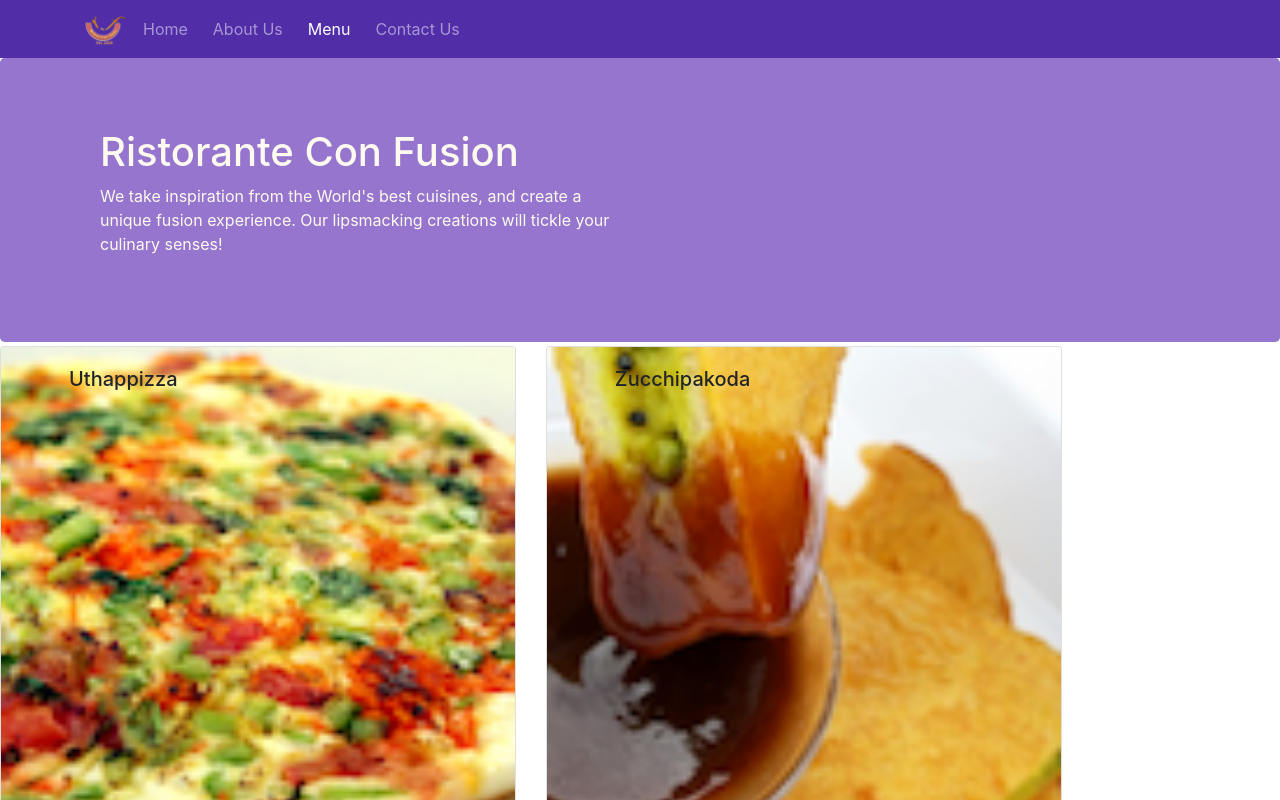
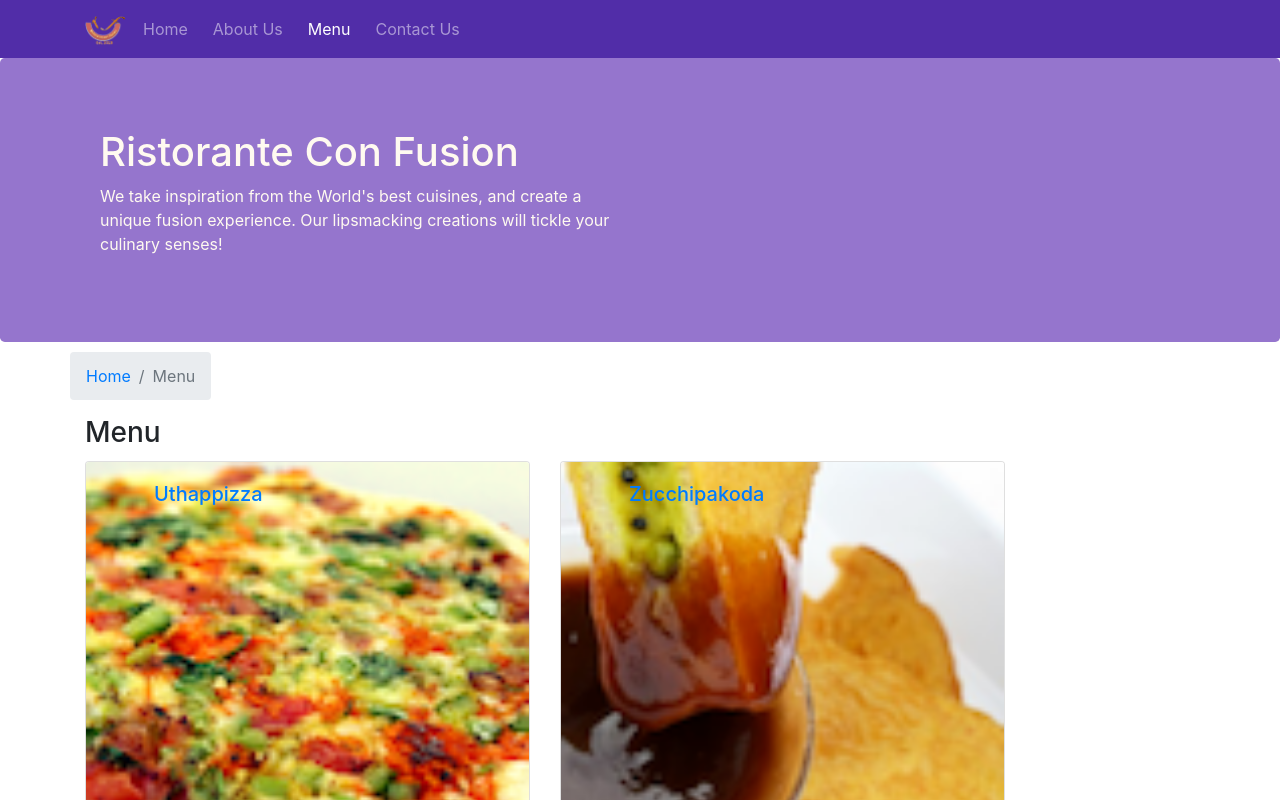
Before and after one commit to Marwa64/React-Practice, a React (Create React App) app: page /menu in a window 1280 px wide. Shown: the top 800 px of the page. Built offline with nearby package versions, Linux system fonts and the light colour scheme; the HTML template or start-up script is replaced by a standard one.

Commit message:
single page applications part 2

```diff
--- a/src/App.css
+++ b/src/App.css
@@ -31,3 +31,6 @@
 .navbar-dark {
     background-color: #512DA8;
 }
+.breadcrumb{
+   margin-top: 10px;
+ }
--- a/src/components/ContactComponent.js
+++ b/src/components/ContactComponent.js
@@ -1,8 +1,20 @@
 import React from 'react';
+import { Breadcrumb, BreadcrumbItem } from 'reactstrap';
+import { Link } from 'react-router-dom';
 
 function Contact(props) {
     return(
         <div className="container">
+          <div className="row">
+            <Breadcrumb>
+              <BreadcrumbItem><Link to="/home">Home</Link></BreadcrumbItem>
+              <BreadcrumbItem active>Contact Us</BreadcrumbItem>
+            </Breadcrumb>
+            <div className="col-12">
+              <h3>Contact Us</h3>
+              <h3 />
+            </div>
+          </div>
             <div className="row row-content">
                 <div className="col-12">
                 <h3>Location Information</h3>
@@ -24,7 +36,7 @@
                 <div className="col-12 col-sm-11 offset-sm-1">
                     <div className="btn-group" role="group">
                         <a role="button" className="btn btn-primary" href="tel:+85212345678"><i className="fa fa-phone"></i> Call</a>
-                        <a role="button" className="btn btn-info"><i className="fa fa-skype"></i> Skype</a>
+                        <a role="button" className="btn btn-info" href="/"><i className="fa fa-skype"></i> Skype</a>
                         <a role="button" className="btn btn-success" href="mailto:confusion@food.net"><i className="fa fa-envelope-o"></i> Email</a>
                     </div>
                 </div>
--- a/src/components/DishdetailComponent.js
+++ b/src/components/DishdetailComponent.js
@@ -1,5 +1,6 @@
 import React from 'react';
-import {Card, CardImg, CardBody, CardText, CardTitle} from 'reactstrap';
+import { Card, CardImg, CardBody, CardText, CardTitle, Breadcrumb, BreadcrumbItem } from 'reactstrap';
+import { Link } from 'react-router-dom';
 
   function RenderComments({comments}){
     const allComments = comments.map((comment) => {
@@ -39,11 +40,24 @@
   }
 
   function Dishdetail(props){
-    if (props.selectedDish != null){
+    if (props.dish != null){
       return(
-        <div className="row">
-          <RenderDish dish={props.selectedDish} />
-          <RenderComments comments={props.selectedDish.comments} />
+        <div className="container">
+          <div className="row">
+            <Breadcrumb>
+              <BreadcrumbItem><Link to="/home">Home</Link></BreadcrumbItem>
+              <BreadcrumbItem><Link to="/menu">Menu</Link></BreadcrumbItem>
+              <BreadcrumbItem active>{props.dish.name}</BreadcrumbItem>
+            </Breadcrumb>
+            <div className="col-12">
+              <h3>{props.dish.name}</h3>
+              <h3 />
+            </div>
+          </div>
+          <div className="row">
+            <RenderDish dish={props.dish} />
+            <RenderComments comments={props.comments} />
+          </div>
         </div>
       );
     } else {
--- a/src/components/MainComponent.js
+++ b/src/components/MainComponent.js
@@ -28,6 +28,11 @@
         <Home dish={this.state.dishes.filter(dish => dish.featured === true)[0]} leader={this.state.leaders.filter(leader => leader.featured === true)[0]} promotion={this.state.promotions.filter(promotion => promotion.featured === true)[0]}/>
       );
     }
+    const DishWithID = ({match}) => {
+      return(
+        <Dishdetail dish={this.state.dishes.filter(dish => dish.id === parseInt(match.params.dishID,10))[0]} comments={this.state.comments.filter(comment => comment.dishId === parseInt(match.params.dishID,10))}/>
+      );
+    }
     return (
       <div>
         <Header />
@@ -35,6 +40,7 @@
             <Route path="/home" component={HomePage} />
             <Route exact path="/menu" component={() => <Menu dishes={this.state.dishes} />} />
             <Route path="/contactus" component={Contact} />
+            <Route path="/menu/:dishID" component={DishWithID} />
             <Redirect to="/home" />
           </Switch>
         <Footer />
--- a/src/components/MenuComponent.js
+++ b/src/components/MenuComponent.js
@@ -1,13 +1,16 @@
 import React from 'react';
-import { Card, CardImg, CardImgOverlay, CardTitle } from 'reactstrap';
+import { Card, CardImg, CardImgOverlay, CardTitle, Breadcrumb, BreadcrumbItem } from 'reactstrap';
+import { Link } from 'react-router-dom';
 
   function RenderMenuItem({dish, onClick}) {
     return (
-      <Card onClick={() => onClick(dish.id)}>
+      <Card>
+        <Link to={`/menu/${dish.id}`}>
           <CardImg width="100%" src={dish.image} alt={dish.name} />
           <CardImgOverlay className="ml-5">
             <CardTitle>{dish.name}</CardTitle>
           </CardImgOverlay>
+        </Link>
       </Card>
     );
   }
@@ -16,13 +19,25 @@
     const menu = props.dishes.map((dish) => {
       return(
         <div key={dish.id} className="col-12 col-md-5 mt-1">
-          <RenderMenuItem dish={dish} onClick={props.onClick} />
+          <RenderMenuItem dish={dish} />
         </div>
       );
     });
     return(
+      <div className="container">
+        <div className="row">
+          <Breadcrumb>
+            <BreadcrumbItem><Link to="/home">Home</Link></BreadcrumbItem>
+            <BreadcrumbItem active>Menu</BreadcrumbItem>
+          </Breadcrumb>
+          <div className="col-12">
+            <h3>Menu</h3>
+            <h3 />
+          </div>
+        </div>
         <div className="row">
           {menu}
+        </div>
       </div>
     );
   }
```
Lines whose indentation alone changed are shown as unchanged.
